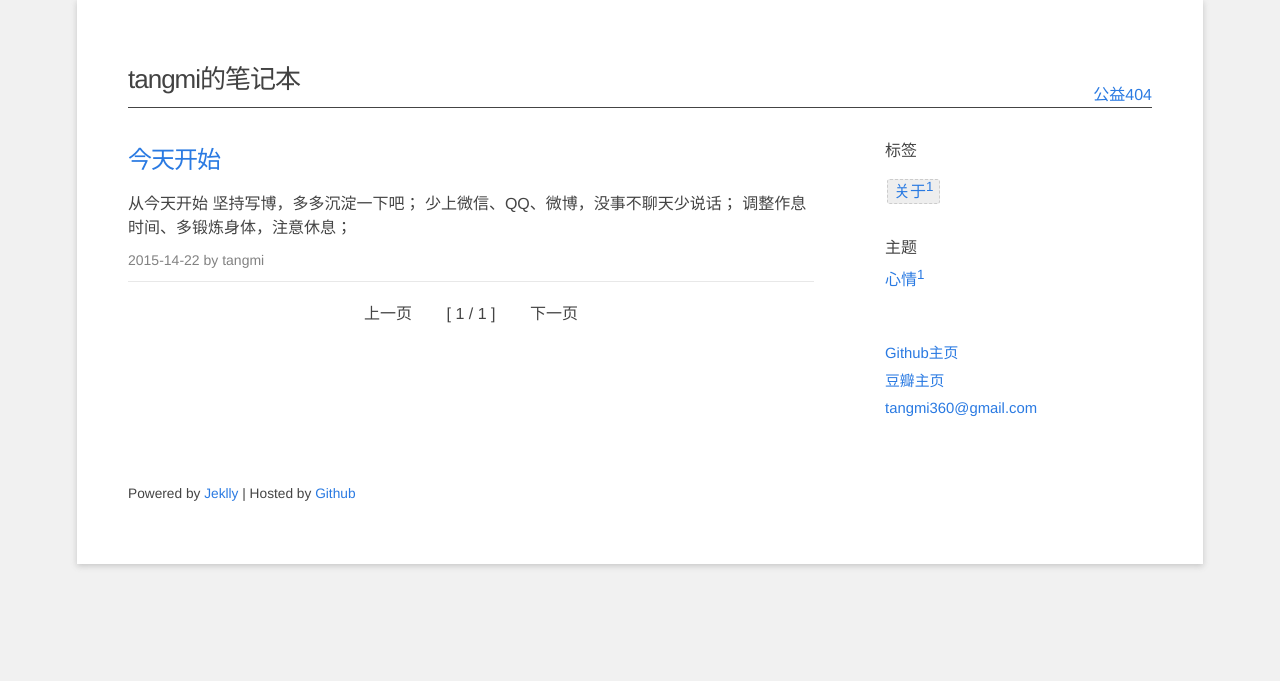
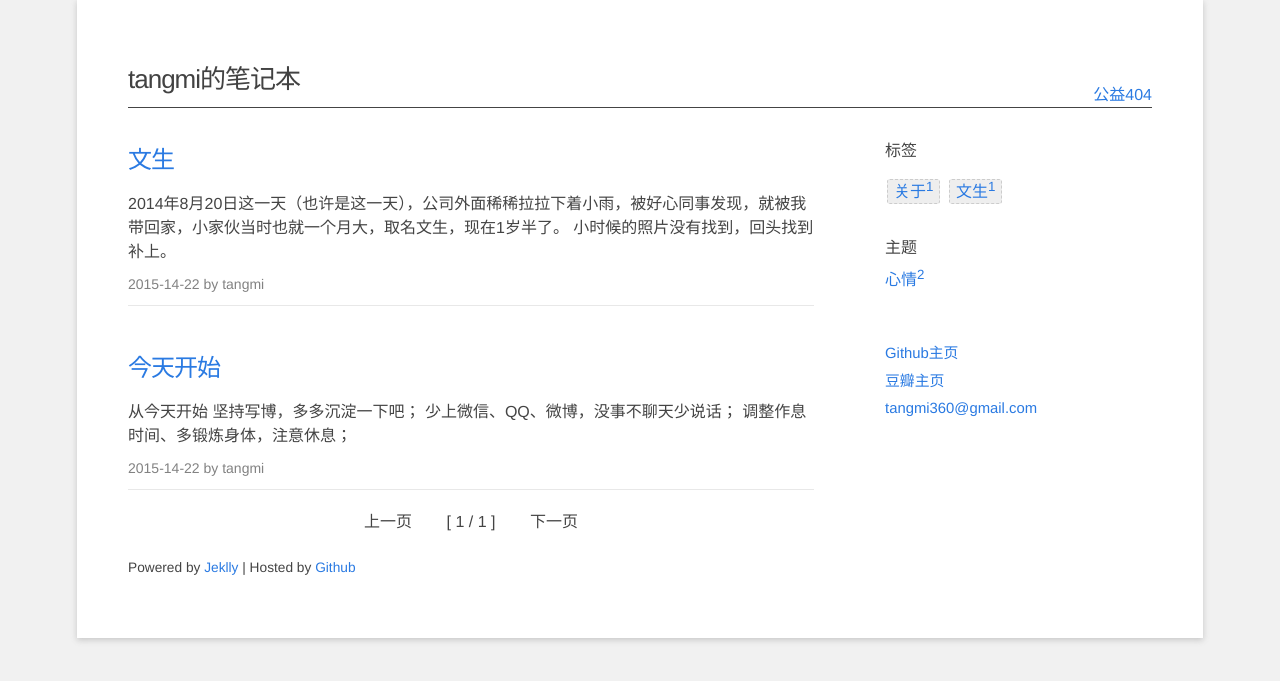
Before and after one commit to darling-kefan/darling-kefan.github.io, a Jekyll site: the page built from index.html, in a window 1280 px wide. Shown: the top 681 px of the page. Built offline with Jekyll 4.4.1, drawn with Linux system fonts in a browser that asks for light colours; nearby versions of some CDN libraries; the list of posts is cut into pages by our own code.

Commit message:
add wensheng.md

```diff
--- /dev/null
+++ b/_posts/2015-03-23-wensheng.md
@@ -0,0 +1,27 @@
+---
+layout: post
+title: "文生"
+date: 2015-03-22 21:14:51
+category: "心情"
+tags: 文生
+author: tangmi
+---
+
+2014年8月20日这一天（也许是这一天），公司外面稀稀拉拉下着小雨，被好心同事发现，就被我带回家，小家伙当时也就一个月大，取名文生，现在1岁半了。
+小时候的照片没有找到，回头找到补上。
+<!--break-->
+
+- 看风景![Alt text](http://7xi7ny.com1.z0.glb.clouddn.com/%E5%96%B5%E5%96%B5.png?imageView2/1/w/600/h/600 "文生")
+- 发呆![Alt text](http://7xi7ny.com1.z0.glb.clouddn.com/wensheng1699985725.jpg?imageView2/1/w/600/h/600 "文生")
+- 我要吃饭![Alt text](http://7xi7ny.com1.z0.glb.clouddn.com/wensheng1800759295.jpg?imageView2/1/w/600/h/600 "文生")
+- 困了睡一觉![Alt text](http://7xi7ny.com1.z0.glb.clouddn.com/wensheng1811490104.jpg?imageView2/1/w/600/h/600 "文生")
+![Alt text](http://7xi7ny.com1.z0.glb.clouddn.com/wensheng433671667.jpg?imageView2/1/w/600/h/600 "文生")
+- 看什么呢？![Alt text](http://7xi7ny.com1.z0.glb.clouddn.com/wensheng1955730224.jpg?imageView2/1/w/600/h/600 "文生")
+![Alt text](http://7xi7ny.com1.z0.glb.clouddn.com/wensheng2072715493.jpg?imageView2/1/w/600/h/600 "文生")
+![Alt text](http://7xi7ny.com1.z0.glb.clouddn.com/wensheng254827326.jpg?imageView2/1/w/600/h/600 "文生")
+![Alt text](http://7xi7ny.com1.z0.glb.clouddn.com/wensheng37924335.jpg?imageView2/1/w/600/h/600 "文生")
+![Alt text](http://7xi7ny.com1.z0.glb.clouddn.com/wensheng827239326.jpg?imageView2/1/w/600/h/600 "文生")
+- 我就是这么拽![Alt text](http://7xi7ny.com1.z0.glb.clouddn.com/wensheng2097720226.jpg?imageView2/1/w/600/h/600 "文生")
+![Alt text](http://7xi7ny.com1.z0.glb.clouddn.com/wensheng702749384.jpg?imageView2/1/w/600/h/600 "文生")
+
+- 关于你的照我会持续更新，谢谢你的陪伴。
```
Also changed, not shown: _posts/2015-03-22-start.md (+1 -0 lines).
